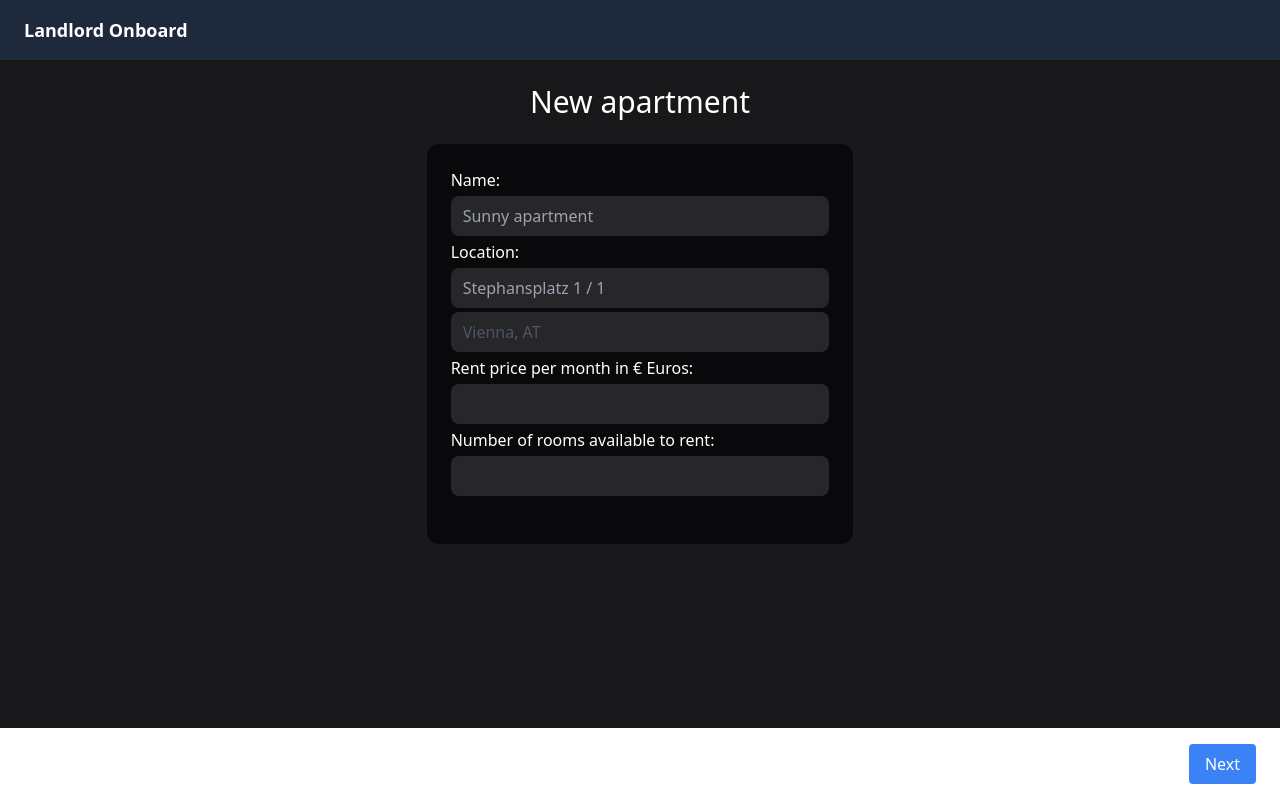
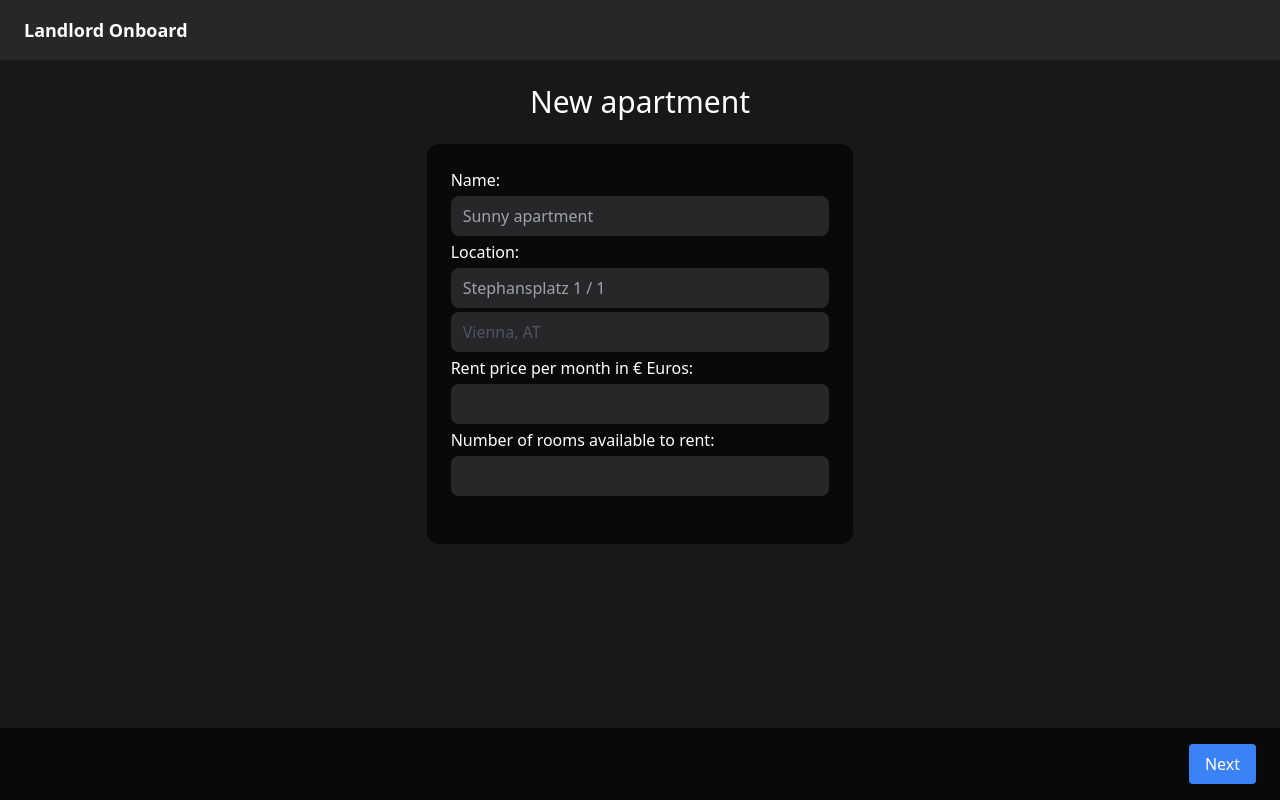
Before and after one commit to lcarvajal/landlord-onboard, a Next.js app: page /apartments/new in a window 1280 px wide. Built offline with nearby package versions, Linux system fonts and the light colour scheme.

Commit message:
Style dark header and very dark footer

```diff
--- a/src/app/components/navigation.tsx
+++ b/src/app/components/navigation.tsx
@@ -3,14 +3,8 @@ import Link from 'next/link';
 import React, { useState } from 'react';
 
 export function Navbar() {
-  const [isDrawerOpen, setIsDrawerOpen] = useState(false);
-
-  const handleDrawerToggle = () => {
-    setIsDrawerOpen(!isDrawerOpen);
-  };
-
   return (
-    <div className="bg-slate-800 text-white px-6 py-4 flex flex-col justify-center">
+    <div className="bg-zinc-800 text-white px-6 py-4 flex flex-col justify-center border-solid border-b-1 border-zinc-950">
       <div>
         <Link href="/">
           <p className="text-lg font-bold">Landlord Onboard</p>
@@ -45,7 +39,7 @@ export function Bottombar(props: BottombarProps) {
   };
 
   return (
-    <div className="w-full bg-white px-6 py-4 flex flex-col justify-center mt-6">
+    <div className="w-full bg-zinc-950  px-6 py-4 flex flex-col justify-center mt-6">
       <div className="flex ml-auto">
         <Link href="/">
           {
```
